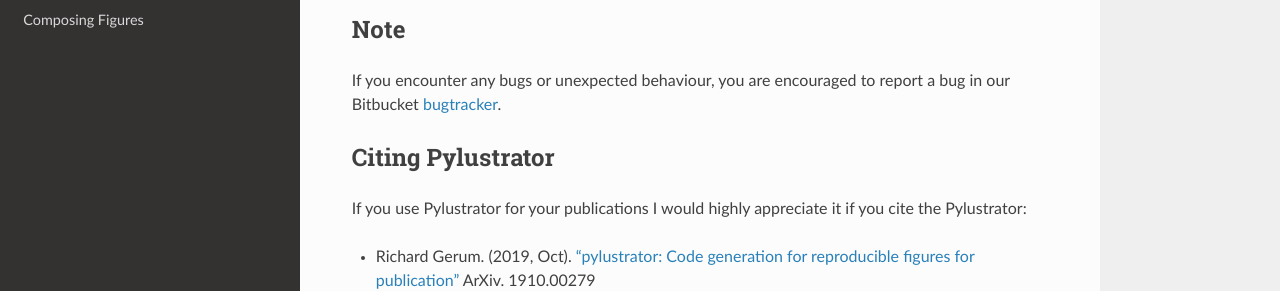
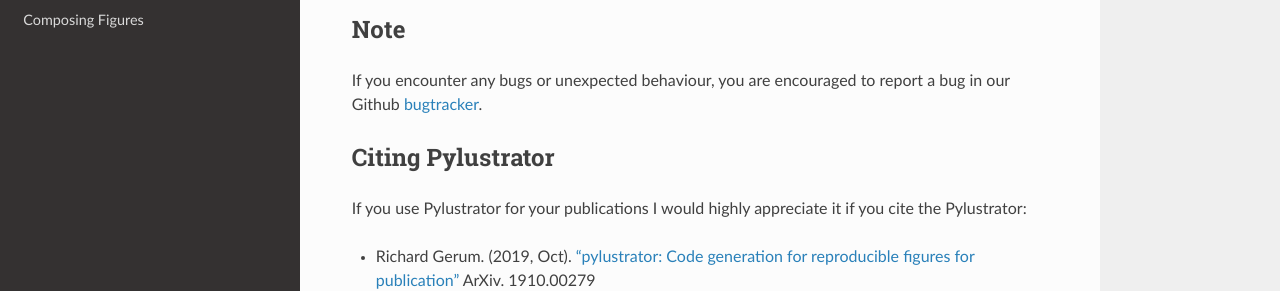
Before and after one commit to rgerum/pylustrator, a Sphinx documentation site: the page built from docs/index.rst, in a window 1280 px wide and 900 px high, scrolled down 2362 px. Shown: the part 187-478 px from the top of the window. Built offline with Sphinx 7.4.7 and the Read the Docs theme 2.0.0, drawn with Linux system fonts in a browser that asks for light colours.

Commit message:
Replaced reference to Bitbucket with Github in the documentation.

```diff
--- a/docs/index.rst
+++ b/docs/index.rst
@@ -48,7 +48,7 @@
 before creating your first figure in your code. When calling ``plt.show()`` the plot will be displayed in a pylustrator
 window.
 
-You can test pylustrator with the following example code `example_pylustrator.py <https://bitbucket.org/fabry_biophysics/pylustrator/raw/tip/docs/example_pylustrator.py>`_:
+You can test pylustrator with the following example code `example_pylustrator.py <https://raw.githubusercontent.com/rgerum/pylustrator/master/docs/example_pylustrator.py>`_:
 
 .. literalinclude:: example_pylustrator.py
    :language: python
@@ -87,7 +87,7 @@
 ----
 
 If you encounter any bugs or unexpected behaviour, you are encouraged to report a bug in our
-Bitbucket `bugtracker <https://github.com/rgerum/pylustrator/issues>`_.
+Github `bugtracker <https://github.com/rgerum/pylustrator/issues>`_.
 
 
 Citing Pylustrator
```
